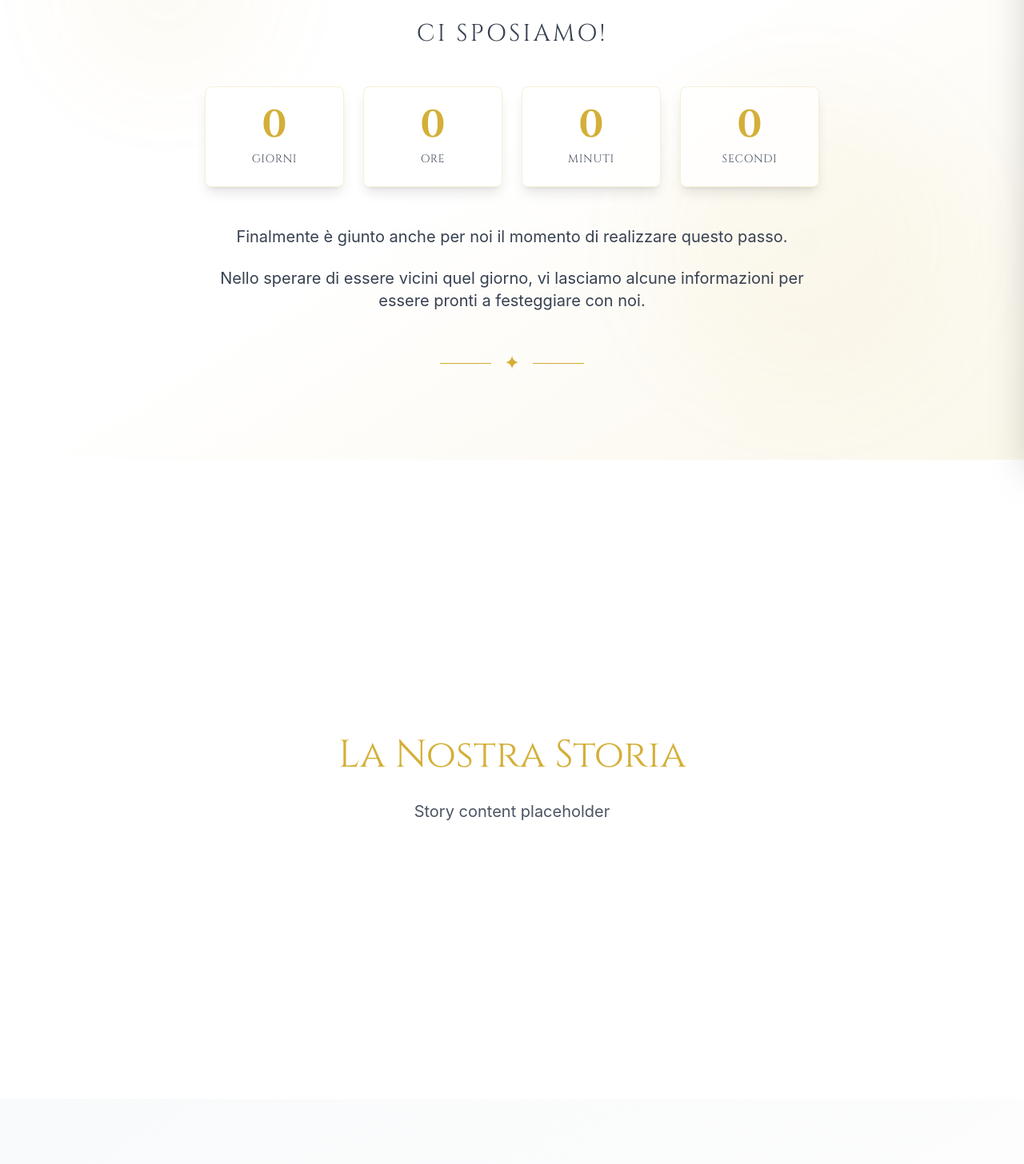
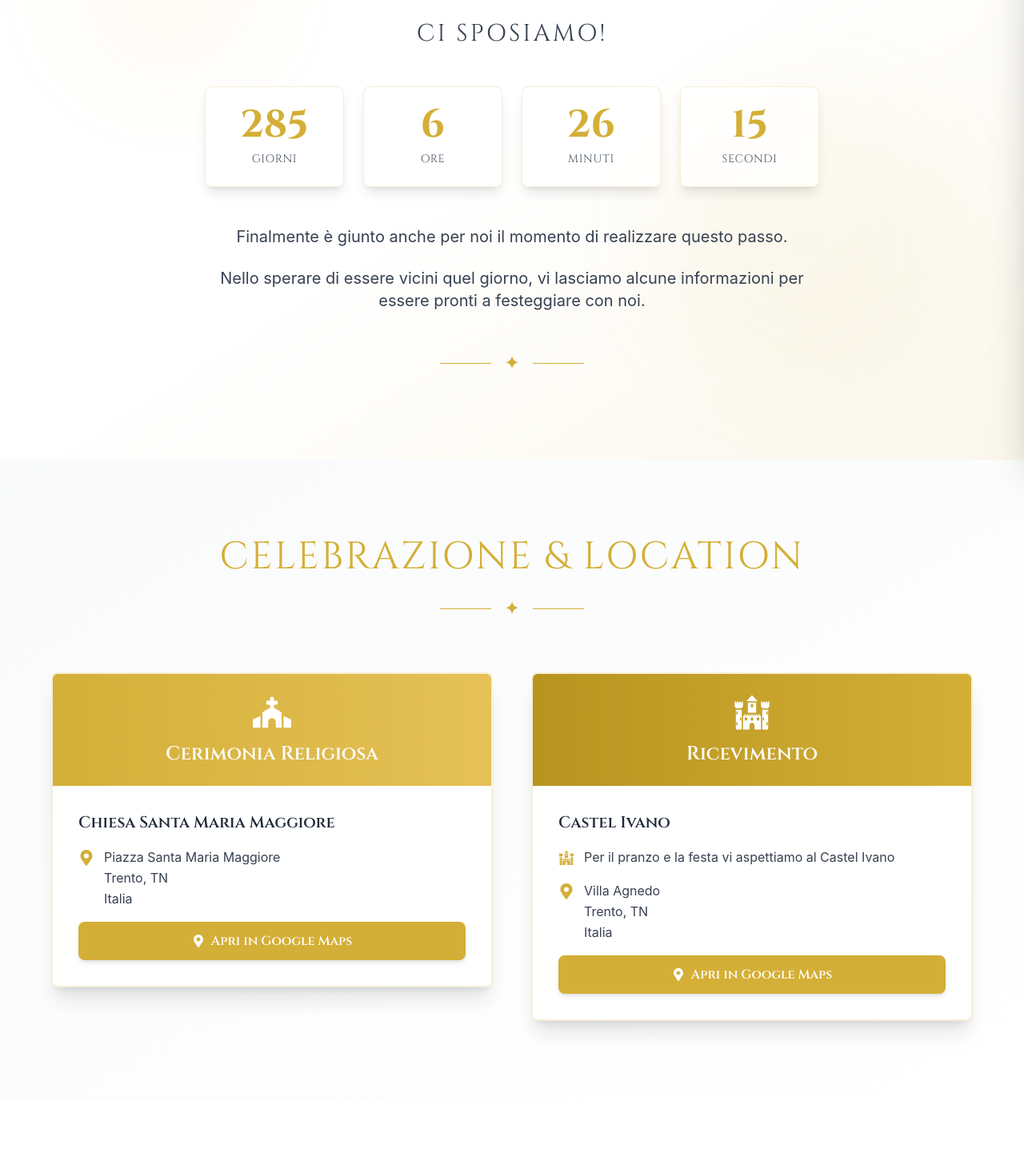
Before and after one commit to Barna1992/matrimonio_ic, a React (Vite) app: page / in a window 1280 px wide. Shown: the part 225-1681 px from the top of the page at 80% size. Built offline with nearby package versions, Linux system fonts and the light colour scheme.

Commit message:
fix finali

```diff
--- a/index.html
+++ b/index.html
@@ -7,24 +7,24 @@
     <meta name="viewport" content="width=device-width, initial-scale=1.0" />
 
     <!-- SEO Meta Tags -->
-    <title>Ilaria & Cristian - 24 Ottobre 2025 | Matrimonio</title>
-    <meta name="description" content="Unisciti a noi per celebrare il matrimonio di Ilaria e Cristian il 24 Ottobre 2025. Chiesa Santa Maria Maggiore, Trento e ricevimento al Castel Ivano." />
-    <meta name="keywords" content="matrimonio, wedding, Ilaria, Cristian, 24 ottobre 2025, Trento, Castel Ivano" />
+    <title>Ilaria & Cristian - 24 Ottobre 2026 | Matrimonio</title>
+    <meta name="description" content="Unisciti a noi per celebrare il matrimonio di Ilaria e Cristian il 24 Ottobre 2026. Chiesa Santa Maria Maggiore, Trento e ricevimento al Castel Ivano." />
+    <meta name="keywords" content="matrimonio, wedding, Ilaria, Cristian, 24 ottobre 2026, Trento, Castel Ivano" />
     <meta name="author" content="Ilaria & Cristian" />
     <meta name="robots" content="index, follow" />
 
     <!-- Open Graph / Facebook -->
     <meta property="og:type" content="website" />
     <meta property="og:url" content="https://ilaria-cristian.com/" />
-    <meta property="og:title" content="Ilaria & Cristian - 24 Ottobre 2025" />
-    <meta property="og:description" content="Unisciti a noi per celebrare il nostro matrimonio il 24 Ottobre 2025" />
+    <meta property="og:title" content="Ilaria & Cristian - 24 Ottobre 2026" />
+    <meta property="og:description" content="Unisciti a noi per celebrare il nostro matrimonio il 24 Ottobre 2026" />
     <meta property="og:image" content="/og-image.jpg" />
 
     <!-- Twitter -->
     <meta property="twitter:card" content="summary_large_image" />
     <meta property="twitter:url" content="https://ilaria-cristian.com/" />
-    <meta property="twitter:title" content="Ilaria & Cristian - 24 Ottobre 2025" />
-    <meta property="twitter:description" content="Unisciti a noi per celebrare il nostro matrimonio il 24 Ottobre 2025" />
+    <meta property="twitter:title" content="Ilaria & Cristian - 24 Ottobre 2026" />
+    <meta property="twitter:description" content="Unisciti a noi per celebrare il nostro matrimonio il 24 Ottobre 2026" />
     <meta property="twitter:image" content="/og-image.jpg" />
 
     <!-- Fonts -->
--- a/src/App.jsx
+++ b/src/App.jsx
@@ -15,21 +15,6 @@ function App() {
       {/* Hero Section */}
       <Hero />
 
-      {/* Story Section */}
-      <section
-        id="story"
-        className="min-h-screen flex items-center justify-center bg-white px-4 sm:px-6 lg:px-8"
-      >
-        <div className="text-center max-w-4xl mx-auto">
-          <h2 className="font-cinzel text-gold text-3xl sm:text-4xl md:text-5xl mb-8">
-            La Nostra Storia
-          </h2>
-          <p className="text-gray-600 text-lg sm:text-xl">
-            Story content placeholder
-          </p>
-        </div>
-      </section>
-
       {/* Celebration & Location Section */}
       <CelebrationLocation />
 
@@ -42,21 +27,6 @@ function App() {
       {/* Gift/IBAN Section */}
       <GiftIBAN />
 
-      {/* Gallery Section */}
-      <section
-        id="gallery"
-        className="min-h-screen flex items-center justify-center bg-gray-50 px-4 sm:px-6 lg:px-8"
-      >
-        <div className="text-center max-w-4xl mx-auto">
-          <h2 className="font-cinzel text-gold text-3xl sm:text-4xl md:text-5xl mb-8">
-            Galleria
-          </h2>
-          <p className="text-gray-600 text-lg sm:text-xl">
-            Photo gallery placeholder
-          </p>
-        </div>
-      </section>
-
       {/* Contact Section */}
       <Contacts />
 
--- a/src/components/Footer.jsx
+++ b/src/components/Footer.jsx
@@ -17,7 +17,7 @@ function Footer() {
             Ilaria & Cristian
           </p>
           <p className="font-cinzel text-white/90 text-sm sm:text-base tracking-widest uppercase">
-            24 Ottobre 2025
+            24 Ottobre 2026
           </p>
         </div>
 
--- a/src/components/Header.jsx
+++ b/src/components/Header.jsx
@@ -16,12 +16,10 @@ function Header() {
 
   const menuLinks = [
     { to: 'home', label: 'Home' },
-    { to: 'story', label: 'La Nostra Storia' },
     { to: 'details', label: 'Dettagli' },
     { to: 'timeline', label: 'Timeline' },
     { to: 'rsvp', label: 'RSVP' },
     { to: 'gift', label: 'Per Noi' },
-    { to: 'gallery', label: 'Galleria' },
     { to: 'contact', label: 'Contatti' },
   ]
 
--- a/src/components/Hero.jsx
+++ b/src/components/Hero.jsx
@@ -15,7 +15,7 @@ function Hero() {
     setIsVisible(true)
 
     // Countdown timer
-    const weddingDate = new Date('2025-10-24T00:00:00').getTime()
+    const weddingDate = new Date('2026-10-24T00:00:00').getTime()
 
     const updateCountdown = () => {
       const now = new Date().getTime()
```
